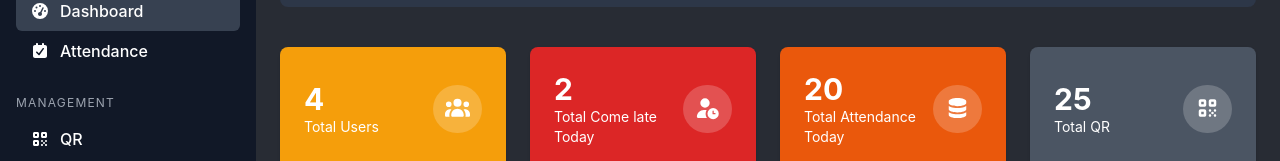
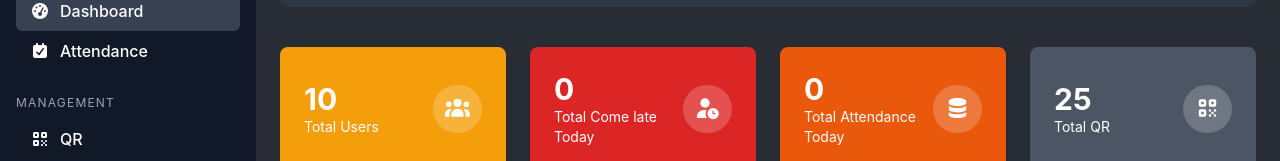
Before and after one commit to Minwook07/qr-attendance-system-usr, a React (Create React App) app: page / in a window 1280 px wide. Shown: the part 137-298 px from the top of the page. Built offline with nearby package versions, Linux system fonts and the light colour scheme.

Commit message:
integrate dashboard data

```diff
--- a/src/components/AttendanceContent.jsx
+++ b/src/components/AttendanceContent.jsx
@@ -9,14 +9,15 @@ import { handlePrint } from "../utils/attendance/printAttendance";
 import { exportToExcel } from "../utils/attendance/exportExcel";
 import DatePicker from "react-datepicker";
 import "react-datepicker/dist/react-datepicker.css"
+import { formatDate } from "../utils/date";
 
-const dummyData = [
+export const dummyData = [
     {
         id: "1",
         name: "Kim Ji-soo",
         code: "EMP001",
         position: "Backend Dev",
-        date: "2025-11-19",
+        date: "2025-11-25",
         inTime: "08:00",
         outTime: "17:00",
         workHour: "9h",
@@ -32,7 +33,7 @@ const dummyData = [
         name: "Roseanne Park (Rosé)",
         code: "EMP002",
         position: "Testing",
-        date: "2025-11-19",
+        date: "2025-11-25",
         inTime: "08:15",
         outTime: "17:00",
         workHour: "8.75h",
@@ -48,7 +49,7 @@ const dummyData = [
         name: "Kim Jennie",
         code: "EMP003",
         position: "Frontend Dev",
-        date: "2025-11-19",
+        date: "2025-11-25",
         inTime: "08:05",
         outTime: "17:10",
         workHour: "9.05h",
@@ -64,7 +65,7 @@ const dummyData = [
         name: "Hwang Ye-ji",
         code: "EMP004",
         position: "UI/UX Designer",
-        date: "2025-11-19",
+        date: "2025-11-25",
         inTime: "08:10",
         outTime: "17:00",
         workHour: "8.83h",
@@ -80,7 +81,7 @@ const dummyData = [
         name: "Choi Ji-su (Lia)",
         code: "EMP005",
         position: "Project Manager",
-        date: "2025-11-19",
+        date: "2025-11-25",
         inTime: "07:55",
         outTime: "17:00",
         workHour: "9.08h",
@@ -96,7 +97,7 @@ const dummyData = [
         name: "Shin Ryu-jin",
         code: "EMP006",
         position: "QA Engineer",
-        date: "2025-11-19",
+        date: "2025-11-25",
         inTime: "08:20",
         outTime: "17:00",
         workHour: "8.66h",
@@ -112,7 +113,7 @@ const dummyData = [
         name: "Lee Chae-ryeong",
         code: "EMP007",
         position: "DevOps Engineer",
-        date: "2025-11-19",
+        date: "2025-11-25",
         inTime: "08:00",
         outTime: "17:30",
         workHour: "9.5h",
@@ -128,7 +129,7 @@ const dummyData = [
         name: "Shin Yu-na",
         code: "00X44M",
         position: "Support Engineer",
-        date: "2025-11-19",
+        date: "2025-11-25",
         inTime: "08:12",
         outTime: "17:05",
         workHour: "8.88h",
@@ -144,7 +145,7 @@ const dummyData = [
         name: "Hirai Momo",
         code: "00X44N",
         position: "Full Stack Dev",
-        date: "2025-11-19",
+        date: "2025-11-25",
         inTime: "07:59",
         outTime: "17:20",
         workHour: "9.35h",
@@ -160,7 +161,7 @@ const dummyData = [
         name: "Ning Yizhuo (NingNing)",
         code: "00X44O",
         position: "Intern",
-        date: "2025-11-19",
+        date: "2025-11-25",
         inTime: "08:30",
         outTime: "17:00",
         workHour: "8.5h",
@@ -179,14 +180,6 @@ export function AttendanceContent() {
     const [toDate, setToDate] = useState("");
 
     const filteredData = filterAttendance(dummyData, searchTerm, fromDate, toDate);
-
-    const formatDate = (date) => {
-        if (!date) return "";
-        const year = date.getFullYear();
-        const month = (date.getMonth() + 1).toString().padStart(2, "0");
-        const day = date.getDate().toString().padStart(2, "0");
-        return `${year}-${month}-${day}`;
-    };
 
     return (
         <>
--- a/src/components/Dashboard.jsx
+++ b/src/components/Dashboard.jsx
@@ -1,14 +1,26 @@
 import { faDatabase, faQrcode, faUserClock, faUsers } from "@fortawesome/free-solid-svg-icons"
 import { CardDashboard } from "./CardDashboard"
+import { dummyData } from "./AttendanceContent"
+import { formatDate } from "../utils/date";
 
-const items = [
-    { num: 4, title: 'Total Users', bg: 'bg-amber-500', icon: faUsers },
-    { num: 2, title: 'Total Come late Today', bg: 'bg-red-600', icon: faUserClock },
-    { num: 20, title: 'Total Attendance Today', bg: 'bg-orange-600', icon: faDatabase },
-    { num: 25, title: 'Total QR', bg: 'bg-gray-600', icon: faQrcode }
-]
 
 export function Dashboard() {
+    const today = formatDate(new Date());
+    const totalUsr = dummyData.length;
+    const totalComeLate = dummyData.filter(
+        user => user.date === today && user.lateTime !== "0h" && user.lateTime !== "0m"
+    ).length;
+    const totalAttendanceToday = dummyData.filter(
+        user => user.date === today
+    ).length;
+
+
+    const items = [
+        { num: totalUsr, title: 'Total Users', bg: 'bg-amber-500', icon: faUsers },
+        { num: totalComeLate, title: 'Total Come late Today', bg: 'bg-red-600', icon: faUserClock },
+        { num: totalAttendanceToday, title: 'Total Attendance Today', bg: 'bg-orange-600', icon: faDatabase },
+        { num: 25, title: 'Total QR', bg: 'bg-gray-600', icon: faQrcode }
+    ]
     return (
         <>
             <h2 className="text-4xl mb-4">Dashboard</h2>
--- /dev/null
+++ b/src/utils/date.jsx
@@ -0,0 +1,7 @@
+export function formatDate(date) {
+    if (!date) return "";
+    const year = date.getFullYear();
+    const month = (date.getMonth() + 1).toString().padStart(2, "0");
+    const day = date.getDate().toString().padStart(2, "0");
+    return `${year}-${month}-${day}`;
+}
```
